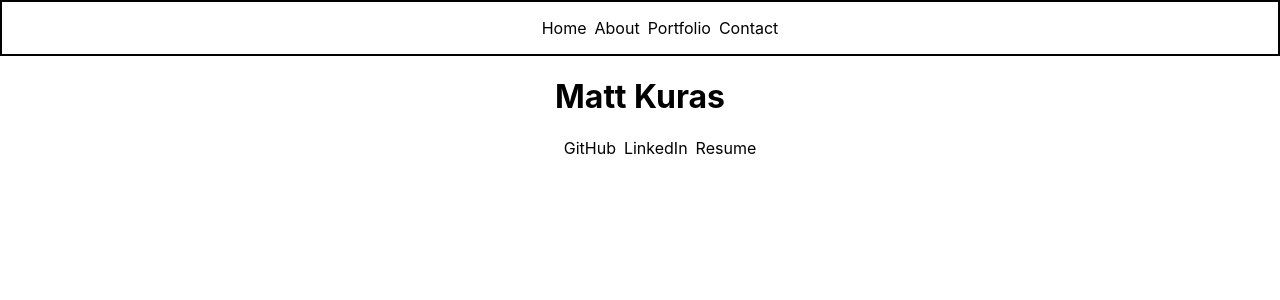
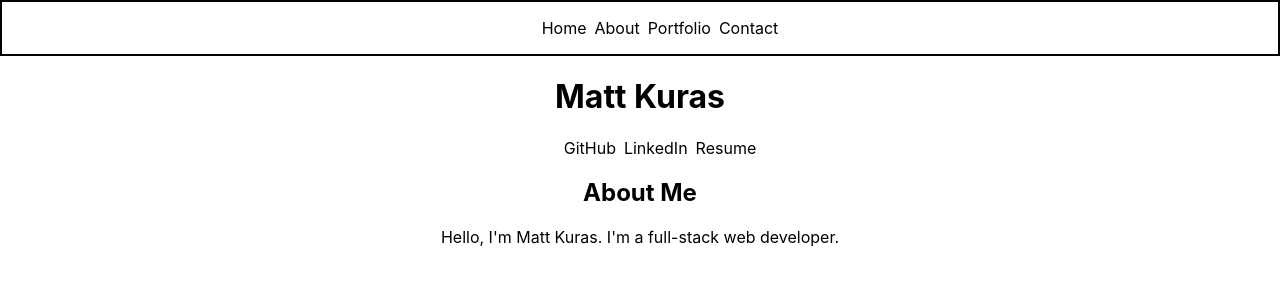
Before and after one commit to mattkuras/portfolio, a React (Create React App) app in the folder frontend-portfolio/: page / in a window 1280 px wide. Shown: the top 300 px of the page. Built offline with nearby package versions, Linux system fonts and the light colour scheme.

Commit message:
create about component and add to App

```diff
--- a/frontend-portfolio/src/App.js
+++ b/frontend-portfolio/src/App.js
@@ -4,12 +4,13 @@ import Home from './components/home/Home'
 import Header from './components/header/Header'
 import Portfolio from './components/portfolio/Portfolio'
 import Contact from './components/contact/Contact'
-
+import About from './components/about/About'
 function App() {
   return (
     <div className="App">
       <Header/>
       <Home/>
+      <About/>
       <Portfolio/>
       <Contact/>
     </div>
--- /dev/null
+++ b/frontend-portfolio/src/components/about/About.jsx
@@ -0,0 +1,13 @@
+import React from 'react'
+
+const About = () => {
+    return (
+        <div className='about-container'>
+            <h2>About Me</h2>
+            <p>Hello, I'm Matt Kuras. I'm a full-stack web developer.
+            </p>
+        </div>
+    )
+}
+
+export default About
```
